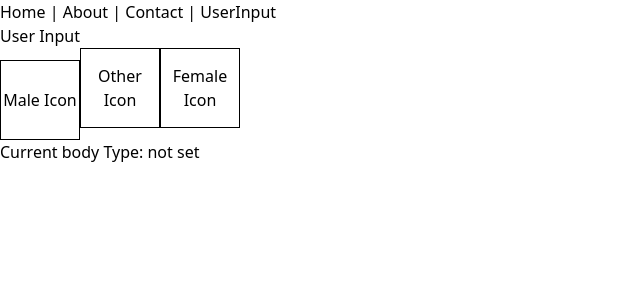
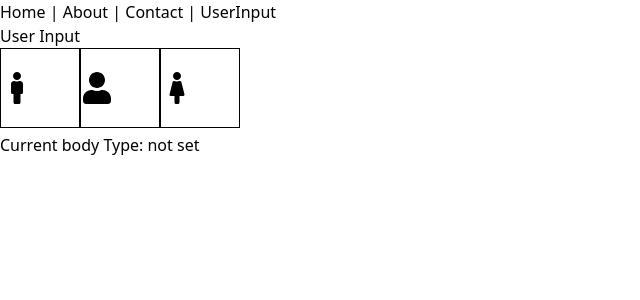
Before and after one commit to CS-472-Clothing-project/clothing-app, a React (Vite) app in the folder Frontend/MeasureLess/: page /userInput.tsx in a window 1280 px wide. Shown: the top 300 px of the page, without its empty margins (0-640 px from the left). Built offline with nearby package versions, Linux system fonts and the light colour scheme.

Commit message:
added react-icons library and updated buttons

```diff
--- a/Frontend/MeasureLess/package.json
+++ b/Frontend/MeasureLess/package.json
@@ -13,6 +13,7 @@
     "@tailwindcss/vite": "^4.1.14",
     "react": "^19.1.1",
     "react-dom": "^19.1.1",
+    "react-icons": "^5.5.0",
     "react-router-dom": "^7.9.4",
     "tailwindcss": "^4.1.14"
   },
--- a/Frontend/MeasureLess/src/userInput.tsx
+++ b/Frontend/MeasureLess/src/userInput.tsx
@@ -1,5 +1,5 @@
 import React, { useState } from "react";
-//import { FaMale } from "react-icons/fa";
+import { FaMale, FaFemale, FaUser } from "react-icons/fa";
 import "./assets/react.svg";
 
 
@@ -14,8 +14,11 @@ function UserInput() {
                     width:"80px",
                     height:"80px",
                     border: "1px solid black",
+                    alignItems: "center",
+                    justifyContent: "center",
                 }}
-            >Male Icon</button>
+            ><FaMale size={32}/></button>
+
 
             <button
                 onClick={() => setBodyType("other")}
@@ -24,7 +27,7 @@ function UserInput() {
                     height:"80px",
                     border: "1px solid black",
                 }}
-            >Other Icon</button>
+            ><FaUser size={32}/></button>
 
 
             <button
@@ -34,7 +37,7 @@ function UserInput() {
                     height:"80px",
                     border: "1px solid black",
                 }}
-            >Female Icon</button>
+            ><FaFemale size={32}/></button>
 
 
 
```
Also changed, not shown: 1 other file (tests, documents, lock files or other folders).
